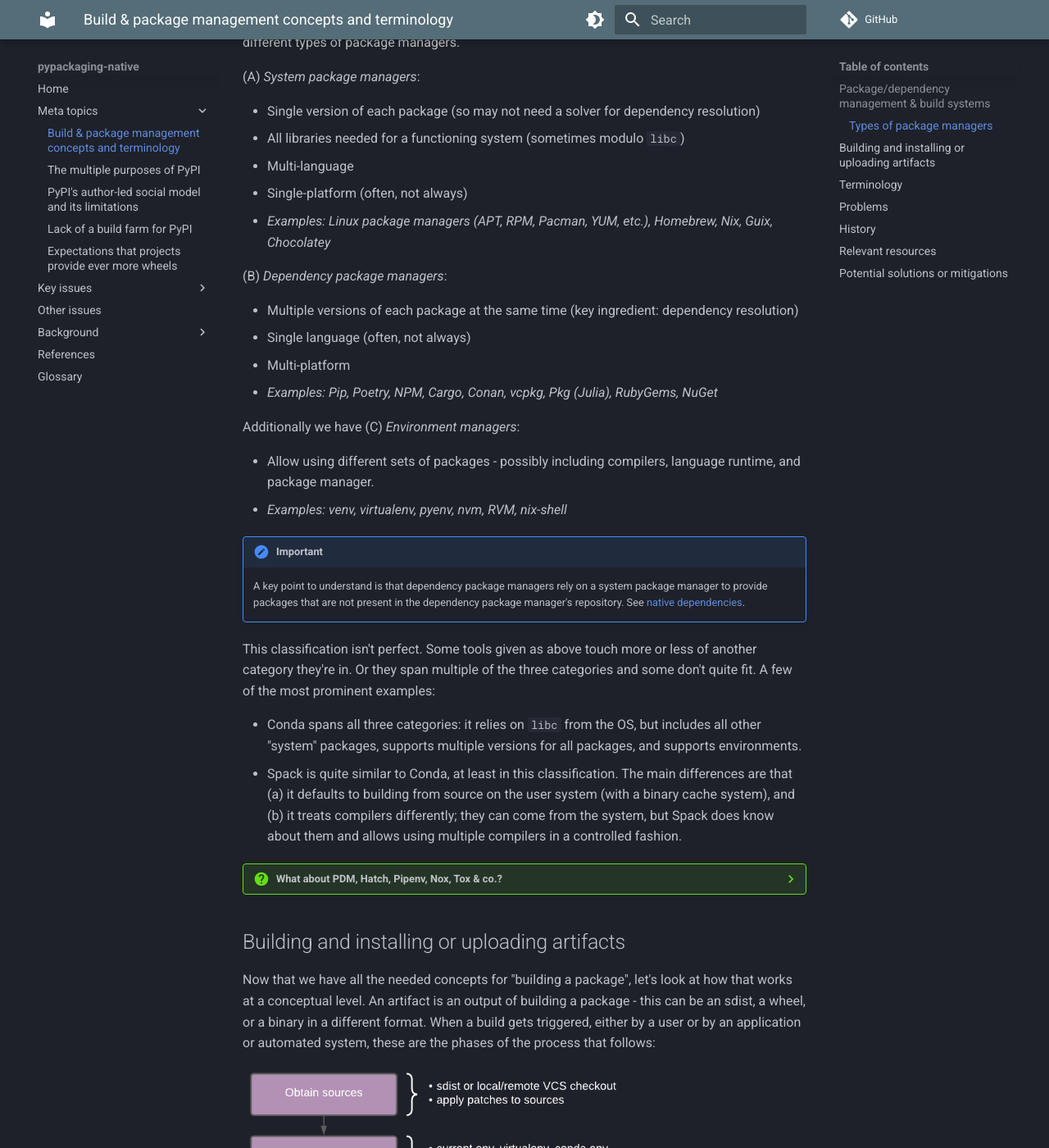
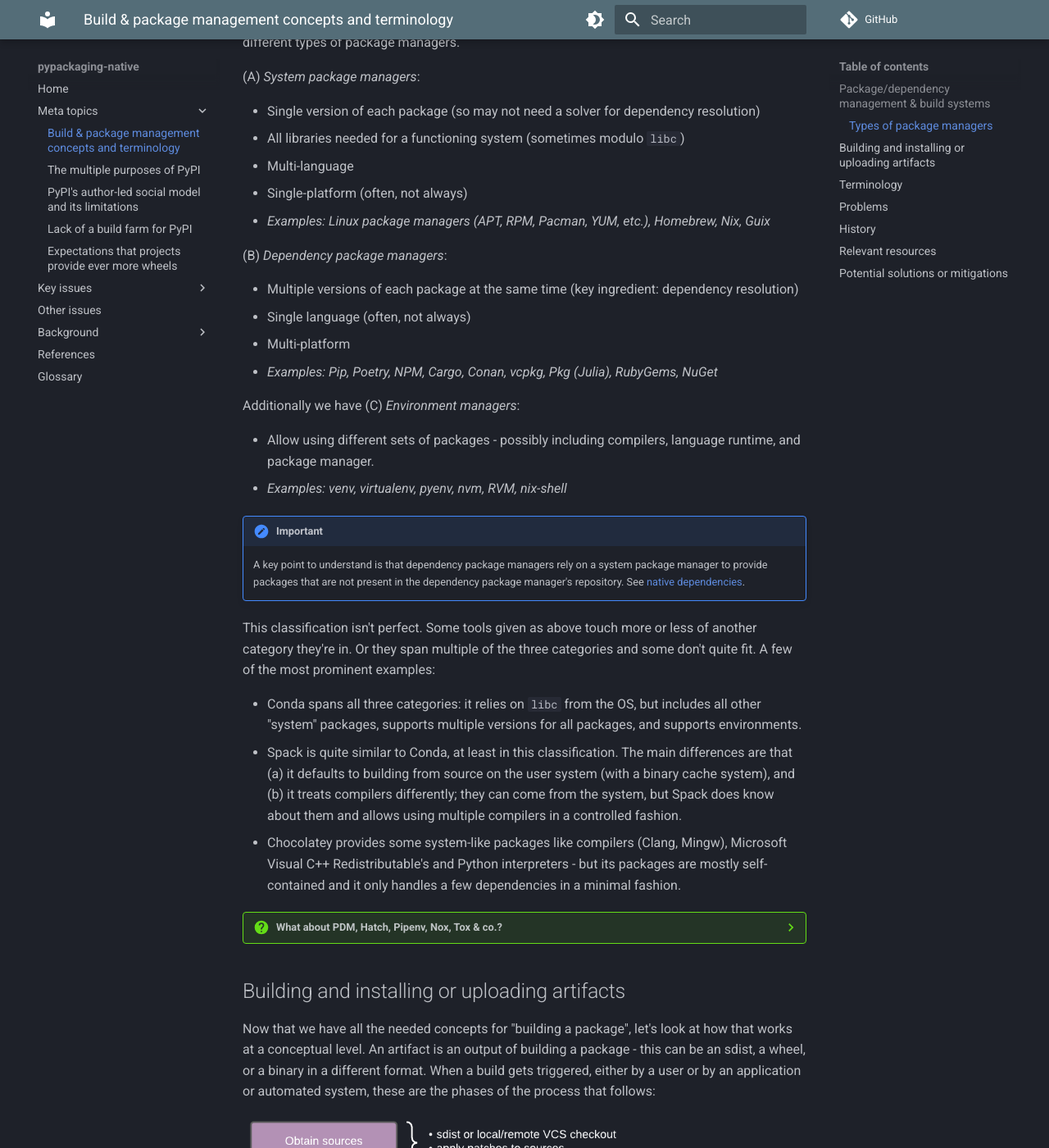
Before and after one commit to pypackaging-native/pypackaging-native, an MkDocs documentation site: the page built from docs/meta-topics/build_steps_conceptual.md, in a window 1280 px wide and 1400 px high, scrolled down 1444 px. Shown: the whole window at 82% size. Built offline with MkDocs 1.6.1 and Material for MkDocs 9.7.7, drawn with Linux system fonts in a browser that asks for light colours; comment, search, counter and statistics services are not loaded.

Commit message:
Update mentions and description of Chocolatey
Closes gh-8

```diff
--- a/docs/meta-topics/build_steps_conceptual.md
+++ b/docs/meta-topics/build_steps_conceptual.md
@@ -191,6 +191,10 @@ and some don't quite fit. A few of the most prominent examples:
   system (with a binary cache system), and (b) it treats compilers differently;
   they can come from the system, but Spack does know about them and allows
   using multiple compilers in a controlled fashion.
+- Chocolatey provides some system-like packages like compilers (Clang, Mingw),
+  Microsoft Visual C++ Redistributable's and Python interpreters - but its
+  packages are mostly self-contained and it only handles a few dependencies
+  in a minimal fashion.
 
 ??? question "What about PDM, Hatch, Pipenv, Nox, Tox & co.?"
 
```
Also changed, not shown: other parts of docs/meta-topics/build_steps_conceptual.md (+1 -1 lines), docs/glossary.md (+1 -1 lines), docs/meta-topics/purposes_of_pypi.md (+1 -1 lines).
